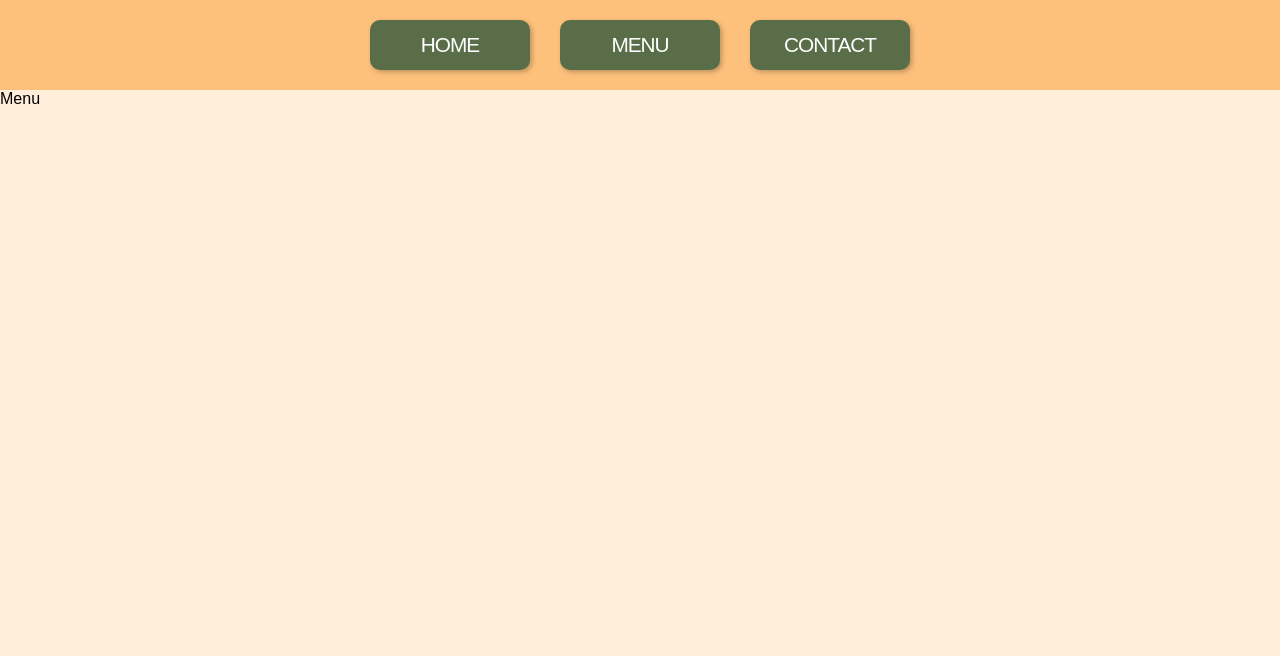
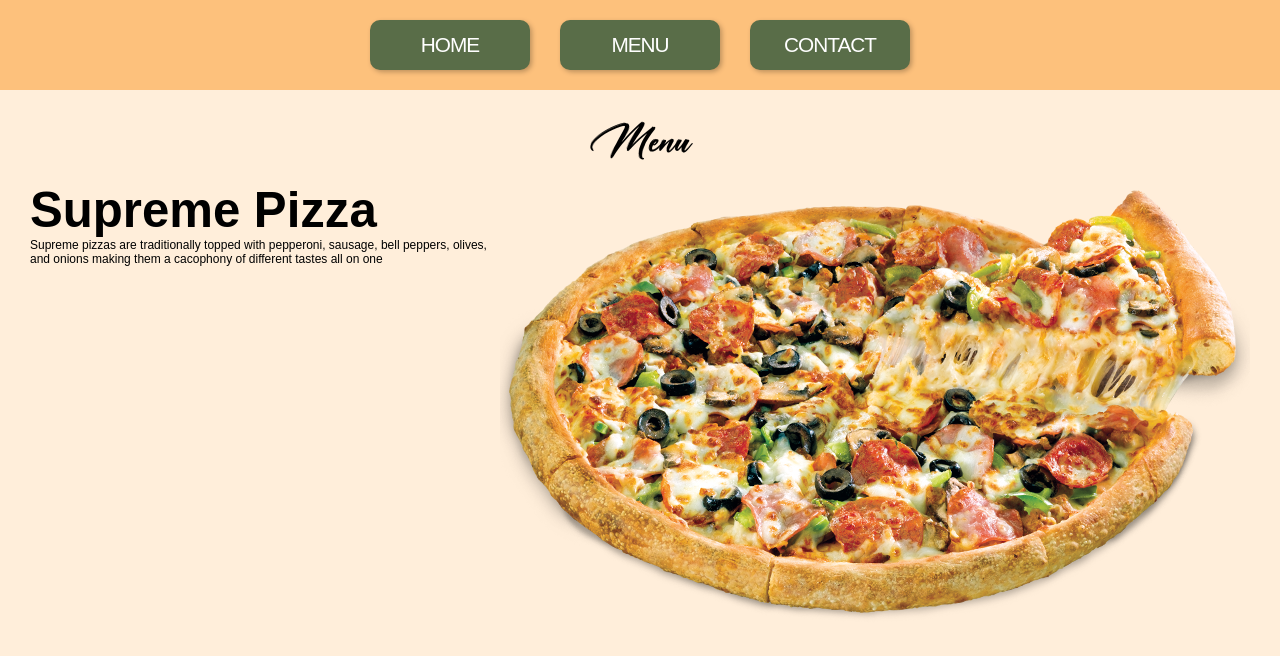
Before and after one commit to SteffanCrowley/restaurant-page, a website built with webpack: page dist/index.html in a window 1280 px wide. Both pictures are taken after a click on the button "MENU". Built offline with nearby package versions, Linux system fonts and the light colour scheme.

Commit message:
Clean up CSS

```diff
--- a/src/modules/contact.js
+++ b/src/modules/contact.js
@@ -1,13 +1,23 @@
 import { loadNav } from "./nav";
 import { clear } from "./clear";
+import Marco from "./marco.jpg";
 
 function loadContact() {
   clear();
   loadNav();
   const container = document.querySelector("#content");
   const element = document.createElement("div");
+  const address = document.createElement("p");
+
+  const myMarco = new Image();
+  myMarco.src = Marco;
+
+  address.textContent = "45 George Dye Road, New Jersey";
+
   element.innerHTML = "contact";
-  element.classList.add("CONTACT");
+  element.classList.add("contact");
+  element.appendChild(myMarco);
+  element.appendChild(address);
   container.appendChild(element);
 
   return element;
--- a/src/modules/home.js
+++ b/src/modules/home.js
@@ -13,7 +13,6 @@ function loadHome() {
   element.classList.add("home");
   element.appendChild(myPizza);
   container.appendChild(element);
-  console.log("helo");
   return element;
 }
 
--- a/src/modules/menu.js
+++ b/src/modules/menu.js
@@ -1,13 +1,36 @@
 import { loadNav } from "./nav";
 import { clear } from "./clear";
+import Supreme from "./supreme.png";
 
 function loadMenu() {
   clear();
   loadNav();
+
   const container = document.querySelector("#content");
+  const item = document.createElement("div");
   const element = document.createElement("div");
+  const left = document.createElement("div");
+  const desc = document.createElement("p");
+  const title = document.createElement("h3");
+
+  const mySupreme = new Image();
+  mySupreme.src = Supreme;
+
+  desc.textContent =
+    "Supreme pizzas are traditionally topped with pepperoni, sausage, bell peppers, olives, and onions making them a cacophony of different tastes all on one";
+  title.textContent = "Supreme Pizza";
+
   element.innerHTML = "Menu";
-  element.classList.add("Menu");
+  element.classList.add("menu");
+  left.classList.add("left");
+  mySupreme.classList.add("right");
+  item.classList.add("item");
+
+  left.appendChild(title);
+  left.appendChild(desc);
+  item.appendChild(left);
+  item.appendChild(mySupreme);
+  element.appendChild(item);
   container.appendChild(element);
 
   return element;
--- a/src/style.css
+++ b/src/style.css
@@ -32,7 +32,8 @@ button {
   height: 50px;
 }
 
-.home {
+.home,
+.contact {
   display: flex;
   flex-direction: column;
   justify-content: center;
@@ -40,4 +41,37 @@ button {
   gap: 20px;
   font-size: 42px;
   padding: 30px;
+  font-family: "MyFont";
 }
+
+p {
+  font-size: 12px;
+}
+
+.menu {
+  display: flex;
+  flex-direction: column;
+  justify-content: center;
+  align-items: center;
+  gap: 20px;
+  font-size: 42px;
+  padding: 30px;
+  font-family: "MyFont";
+}
+
+.item {
+  display: flex;
+}
+
+.left {
+  display: flex;
+  flex-direction: column;
+}
+
+@font-face {
+  font-family: "MyFont";
+  src: url("./modules/my-font.woff") format("woff");
+  font-weight: 600;
+  font-style: normal;
+  font-size: 40px;
+}
--- a/webpack.config.js
+++ b/webpack.config.js
@@ -16,6 +16,10 @@ module.exports = {
         test: /\.(png|svg|jpg|jpeg|gif)$/i,
         type: "asset/resource",
       },
+      {
+        test: /\.(woff|woff2|eot|ttf|otf)$/i,
+        type: "asset/resource",
+      },
     ],
   },
 };
```
Also changed, not shown: dist/863a4b52141009497bd4.jpg (added), dist/9af97da61169bdea4b66.woff (added), dist/b1f243db28094a89eee2.png (added), dist/main.js, src/modules/marco.jpg (added), src/modules/my-font.woff (added), src/modules/supreme.png (added).
